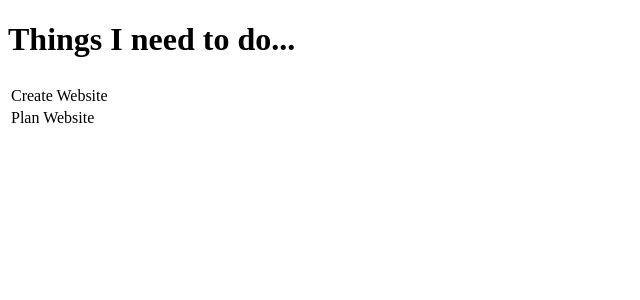
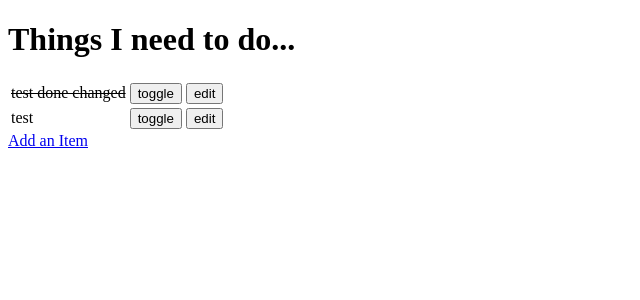
Before and after one commit to pramcistudent/django_todo, a Django app: page / in a window 1280 px wide. Shown: the top 300 px of the page, without its empty margins (0-640 px from the left). Run offline with Django 3.2, Linux system fonts and the light colour scheme; data comes from the database, SQL or seed files in the repository; both versions use the stored data as it was after the commit.

Commit message:
Begining Django

```diff
--- a/django_todo/urls.py
+++ b/django_todo/urls.py
@@ -15,9 +15,12 @@ Including another URLconf
 """
 from django.conf.urls import url
 from django.contrib import admin
-from todo.views import get_todo_list
+from todo.views import get_todo_list, create_an_item, edit_an_item, toggle_status
 
 urlpatterns = [
     url(r'^admin/', admin.site.urls),
-    url(r'^$', get_todo_list)
+    url(r'^$', get_todo_list),
+    url(r'^add$', create_an_item),
+    url(r'^edit/(?P<id>\d+)$', edit_an_item),
+    url(r'^toggle/(?P<id>\d+)$', toggle_status),
 ]
--- a/todo/templates/todo_list.html
+++ b/todo/templates/todo_list.html
@@ -12,17 +12,27 @@
     <table>
       {% for item in items %}
       <tr>
-        <td{{ item.name }}</td>
+        {% if item.done %}
+        <td><strike>{{ item.name }}</strike></td>
+        {% else %}
+        <td>{{ item.name }}</td>
+        {% endif %}
+        <td>
+          <form method="POST" action="toggle/{{ item.id }}">
+            {% csrf_token %}<input type="submit" value="toggle" />
+          </form>
+        </td>
+        <td>
+          <form method="GET" action="edit/{{ item.id }}">
+            <input type="submit" value="edit" />
+          </form>
+        </td>
       </tr>
+      {% empty %}
+      <p>You have nothing to do.</p>
       {% endfor %}
+    </table>
 
-      <tr>
-        <td>Create Website</td>
-      </tr>
-      <tr>
-        <td>Plan Website</td>
-      </tr>
-
-    </table>
+    <a href="add">Add an Item</a>
   </body>
 </html>
--- a/todo/views.py
+++ b/todo/views.py
@@ -1,5 +1,6 @@
-from django.shortcuts import render, HttpResponse
+from django.shortcuts import render, HttpResponse, redirect, get_object_or_404
 from .models import Item
+from .forms import ItemForm
 
 # Create your views here.
 
@@ -7,3 +8,36 @@ from .models import Item
 def get_todo_list(request):
     results = Item.objects.all()
     return render(request, "todo_list.html", {'items': results})
+
+
+def create_an_item(request):
+    if request.method == "POST":
+        form = ItemForm(request.POST, request.FILES)
+        if form.is_valid():
+            form.save
+            return redirect(get_todo_list)
+    else:
+        form = ItemForm()
+
+    return render(request, "item_form.html", {'form': form})
+
+
+def edit_an_item(request, id):
+    item = get_object_or_404(Item, pk=id)
+
+    if request.method == "POST":
+        form = ItemForm(request.POST, instance=item)
+        if form.is_valid():
+            form.save()
+            return redirect(get_todo_list)
+    else:
+        form = ItemForm(instance=item)
+
+    return render(request, "item_form.html", {'form': form})
+
+
+def toggle_status(request, id):
+    item = get_object_or_404(Item, pk=id)
+    item.done = not item.done
+    item.save()
+    return redirect(get_todo_list)
```
Also changed, not shown: todo/forms.py (added, +8 -0 lines), todo/templates/item_form.html (added, +17 -0 lines), db.sqlite3.
